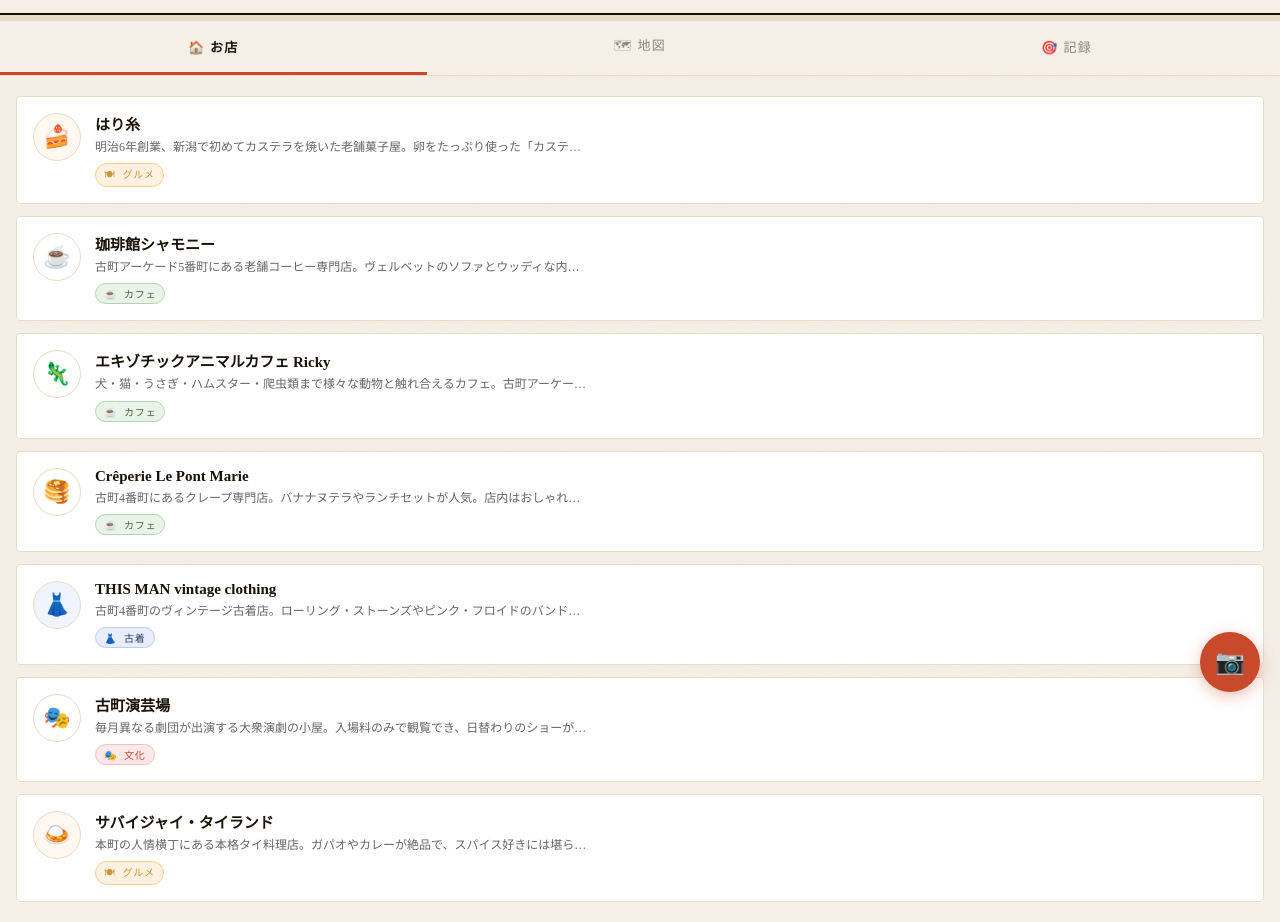
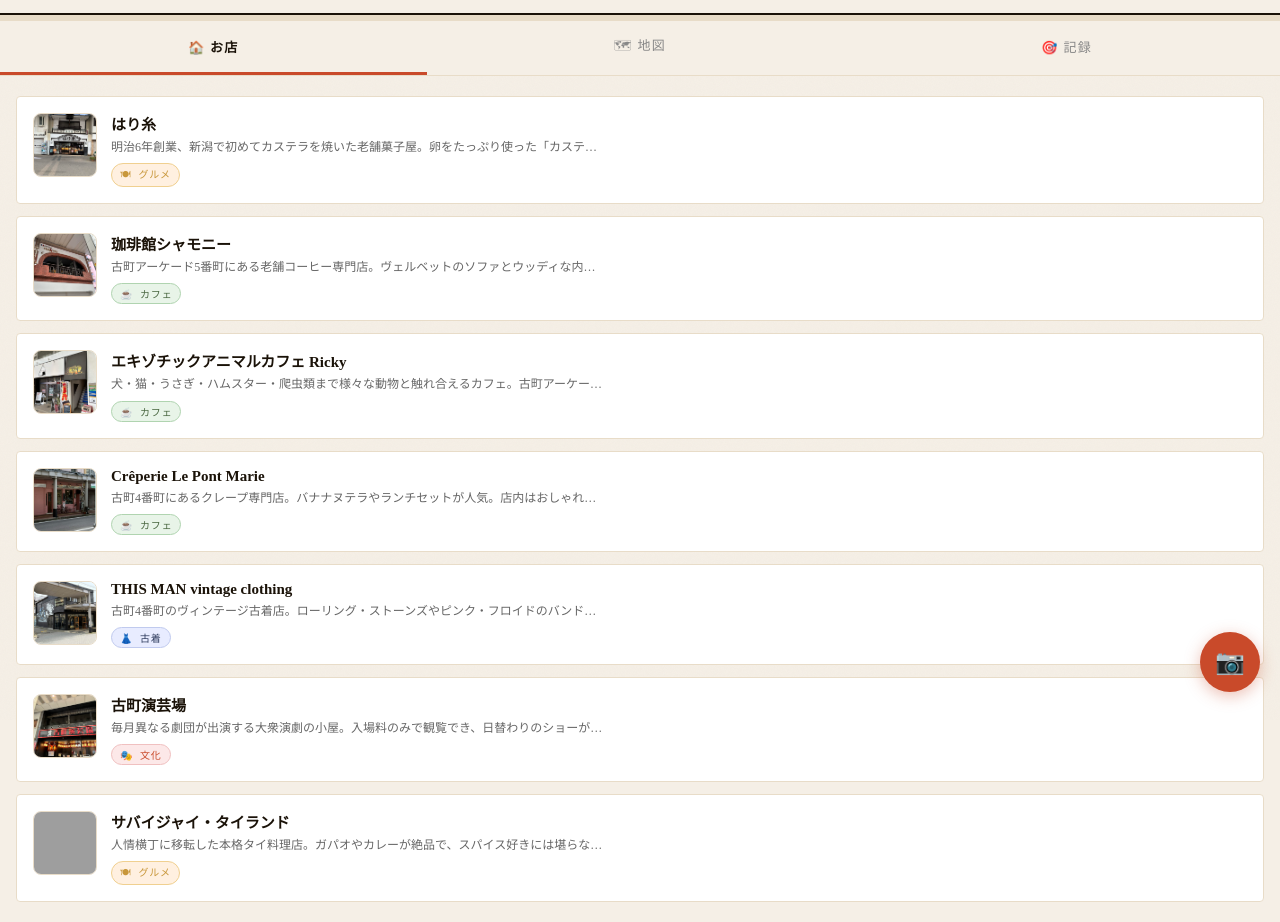
Before and after one commit to dodoco314/Furumachiweb, a plain HTML site: page index.html in a window 1280 px wide. Shown: the part 80-1002 px from the top of the page. Drawn offline with nearby package versions, Linux system fonts and the light colour scheme; grey boxes are pictures that could not be loaded.

Commit message:
紹介カードの内容を変更

```diff
--- a/app.js
+++ b/app.js
@@ -18,9 +18,19 @@ const typeLabel = { food: '🍽 グルメ', cafe: '☕ カフェ', vintage: '
 // ===== お店一覧 =====
 function renderShopList() {
   const container = document.getElementById('shop-list-container');
-  container.innerHTML = shops.map(shop => `
+  const sorted = [...shops].sort((a, b) => {
+    const aVisited = visited.includes(a.id) ? 1 : 0;
+    const bVisited = visited.includes(b.id) ? 1 : 0;
+    return aVisited - bVisited;
+  });
+  container.innerHTML = sorted.map(shop => `
     <div class="shop-card ${visited.includes(shop.id) ? 'visited' : ''}" onclick="openShopModal('${shop.id}')">
-      <div class="shop-icon ${shop.type}">${shop.icon}</div>
+      <div class="shop-card-image ${shop.image ? '' : 'shop-card-image--empty'}">
+        ${shop.image
+          ? `<img src="${shop.image}" alt="${shop.name}">`
+          : `<span>${shop.icon}</span>`
+        }
+      </div>
       <div class="shop-info">
         <h3>${shop.name}</h3>
         <p>${shop.desc.substring(0, 40)}…</p>
--- a/shops.js
+++ b/shops.js
@@ -4,7 +4,7 @@ const shops = [
     name: 'はり糸',
     type: 'food',
     icon: '🍰',
-    image: null, // 例: 'images/hariito.jpg'
+    image: 'images/hariito.jpg',
     desc: '明治6年創業、新潟で初めてカステラを焼いた老舗菓子屋。卵をたっぷり使った「カステラ四姉妹」が看板商品。地酒カステラなど季節限定品も。',
     address: '新潟市中央区古町通5番町618',
     hours: '9:30〜18:30',
@@ -18,7 +18,7 @@ const shops = [
     name: '珈琲館シャモニー',
     type: 'cafe',
     icon: '☕',
-    image: null,
+    image: "images/chamonixCF.jpg",
     desc: '古町アーケード5番町にある老舗コーヒー専門店。ヴェルベットのソファとウッディな内装が落ち着く空間。バルコニー席から古町の通りを眺めながら一杯。',
     address: '新潟市中央区古町通5番町591',
     hours: '8:00〜18:00',
@@ -32,7 +32,7 @@ const shops = [
     name: 'エキゾチックアニマルカフェ Ricky',
     type: 'cafe',
     icon: '🦎',
-    image: null,
+    image: 'images/animalCF.jpg',
     desc: '犬・猫・うさぎ・ハムスター・爬虫類まで様々な動物と触れ合えるカフェ。古町アーケード5番町のビル2階にある穴場スポット。',
     address: '新潟市中央区古町通5番町6-23 よしひろビル2F',
     hours: '13:00〜17:00（土日〜18:00）',
@@ -46,7 +46,7 @@ const shops = [
     name: 'Crêperie Le Pont Marie',
     type: 'cafe',
     icon: '🥞',
-    image: null,
+    image: 'images/crepe.jpg',
     desc: '古町4番町にあるクレープ専門店。バナナヌテラやランチセットが人気。店内はおしゃれな空間で、テイクアウトも可能。',
     address: '新潟市中央区古町通4番町632-1',
     hours: '12:00〜17:00',
@@ -60,7 +60,7 @@ const shops = [
     name: 'THIS MAN vintage clothing',
     type: 'vintage',
     icon: '👗',
-    image: null,
+    image: 'images/vintage.jpg',
     desc: '古町4番町のヴィンテージ古着店。ローリング・ストーンズやピンク・フロイドのバンドTシャツなどアメリカ買い付けのアイテムが充実。スタッフの知識が深い。',
     address: '新潟市中央区古町通4番町568',
     hours: '12:00〜20:00',
@@ -74,7 +74,7 @@ const shops = [
     name: '古町演芸場',
     type: 'culture',
     icon: '🎭',
-    image: null,
+    image: 'images/theater.jpg',
     desc: '毎月異なる劇団が出演する大衆演劇の小屋。入場料のみで観覧でき、日替わりのショーが楽しめる。畳席と椅子席があり、日本語が分からなくても楽しめると外国人観光客にも好評。',
     address: '新潟市中央区古町通6番町967',
     hours: '11:00〜20:00',
@@ -88,13 +88,13 @@ const shops = [
     name: 'サバイジャイ・タイランド',
     type: 'food',
     icon: '🍛',
-    image: null,
-    desc: '本町の人情横丁にある本格タイ料理店。ガパオやカレーが絶品で、スパイス好きには堪らない一軒。小さな店内ながら本場の味を提供。支払いは現金のみ。',
+    image: 'images/tai.jpg',
+    desc: '人情横丁に移転した本格タイ料理店。ガパオやカレーが絶品で、スパイス好きには堪らない一軒。昭和の横丁の雰囲気の中で本場の味を提供。支払いは現金のみ。',
     address: '新潟市中央区本町通5番町1105 人情横丁内',
     hours: '11:00〜14:00 / 17:00〜22:00',
     closed: '日曜定休',
-    lat: 37.922870599999996,
-    lng: 139.0402293,
-    tip: 'ガパオとカレーが特におすすめ。辛さ調整可。現金のみ'
+    lat: 37.92201,
+    lng: 139.04058,
+    tip: 'ガパオとカレーが特におすすめ。辛さ調整可。現金のみ。※移転後の新住所'
   }
 ];
--- a/style.css
+++ b/style.css
@@ -157,6 +157,29 @@ nav button.active {
   border: 1px solid var(--moss);
   padding: 2px 6px;
   border-radius: 2px;
+}
+
+.shop-card-image {
+  width: 64px;
+  height: 64px;
+  border-radius: 8px;
+  overflow: hidden;
+  flex-shrink: 0;
+  border: 1.5px solid var(--aged);
+}
+
+.shop-card-image img {
+  width: 100%;
+  height: 100%;
+  object-fit: cover;
+}
+
+.shop-card-image--empty {
+  background: var(--aged);
+  display: flex;
+  align-items: center;
+  justify-content: center;
+  font-size: 26px;
 }
 
 .shop-icon {
```
